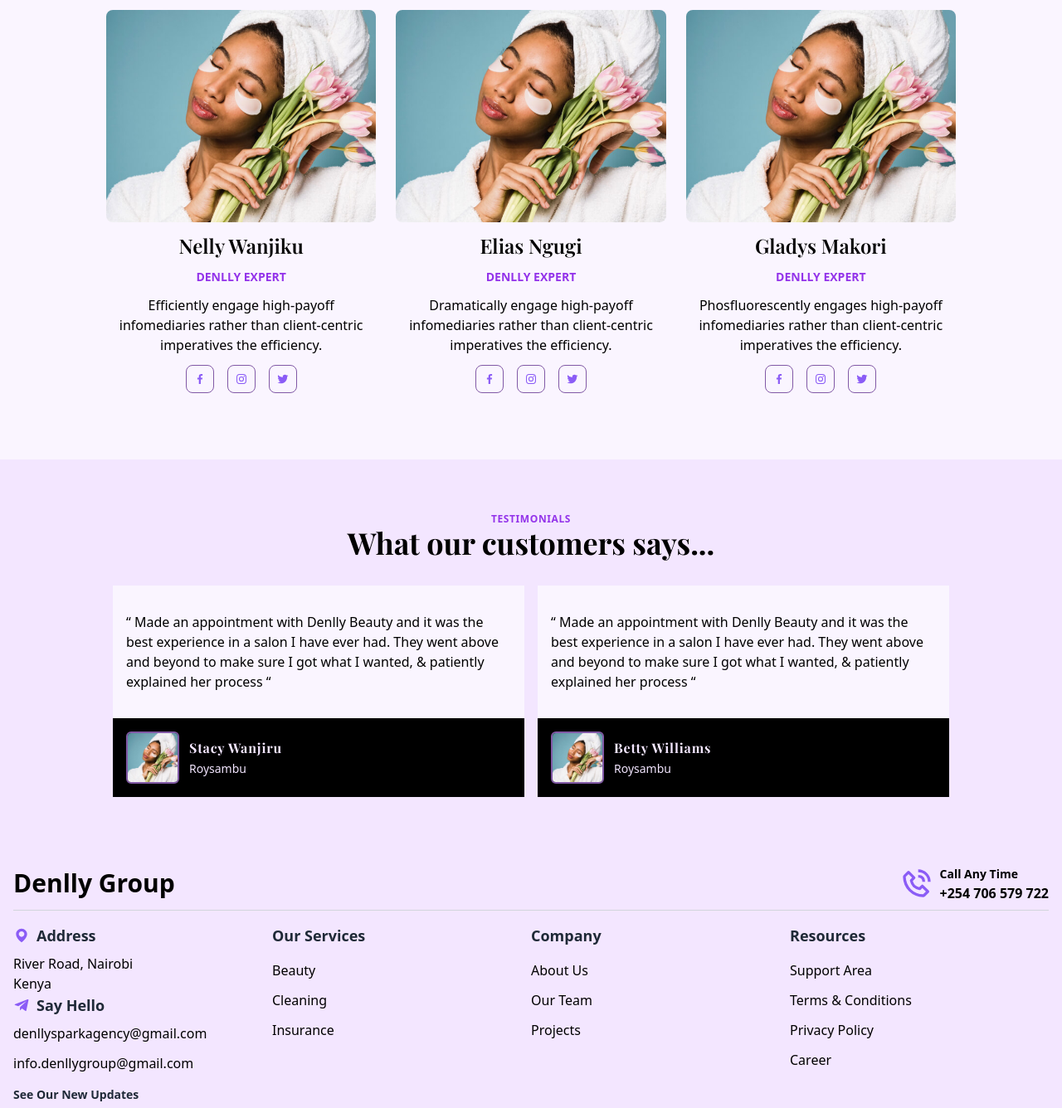
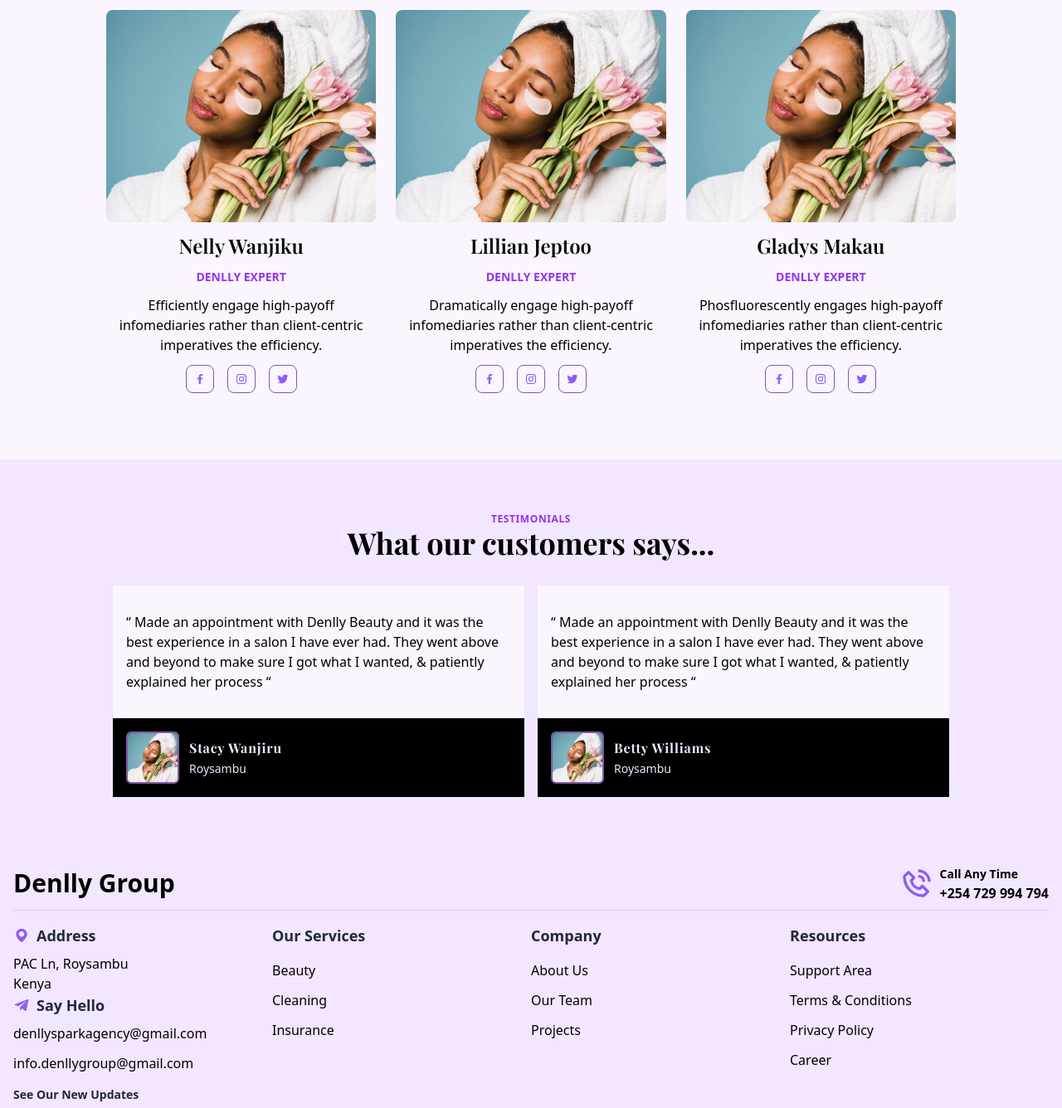
Before and after one commit to sup3rUman/denlly-spark-agency, a React (Vite) app: page /about-us in a window 1280 px wide. Shown: the part 1256-2592 px from the top of the page at 83% size. Built offline with nearby package versions, Linux system fonts and the light colour scheme; a web font is replaced by a local one.

Commit message:
Random fixes

```diff
--- a/src/components/global/Footer.tsx
+++ b/src/components/global/Footer.tsx
@@ -22,7 +22,7 @@ const Footer = () => {
               <BiPhoneCall stroke="5" className="h-10 w-10 text-violet-500" />
               <div>
                 <span className="text-sm">Call Any Time</span>
-                <p>+254 706 579 722</p>
+                <p>+254 729 994 794</p>
               </div>
             </div>
           </div>
@@ -37,7 +37,7 @@ const Footer = () => {
                   </span>
                   <h1 className="font-bold text-lg text-gray-800">Address</h1>
                 </div>
-                <p className="">River Road, Nairobi</p>
+                <p className="">PAC Ln, Roysambu</p>
                 <p className="">Kenya</p>
               </div>
               <div className="space-y">
--- a/src/pages/About.tsx
+++ b/src/pages/About.tsx
@@ -118,7 +118,7 @@ const About = () => {
                 />
               </div>
               <h2 className="font-Playfair font-semibold text-2xl">
-                Elias Ngugi
+              Lillian Jeptoo
               </h2>
               <span className="font-semibold uppercase text-sm text-primary">
                 Denlly Expert
@@ -148,7 +148,7 @@ const About = () => {
                 />
               </div>
               <h2 className="font-Playfair font-semibold text-2xl">
-                Gladys Makori
+                Gladys Makau
               </h2>
               <span className="font-semibold uppercase text-sm text-primary">
                 Denlly Expert
```
